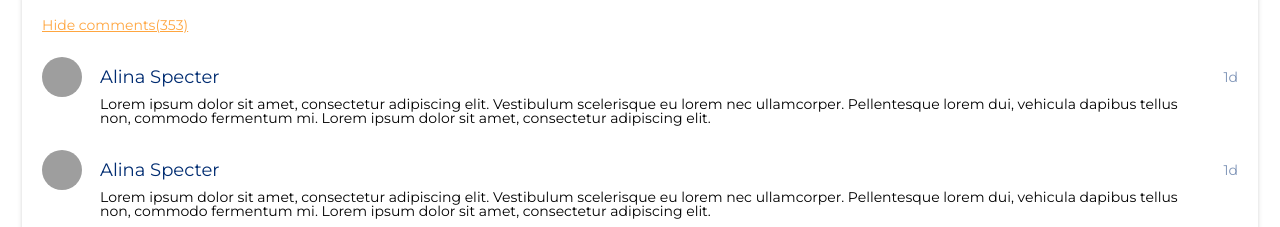
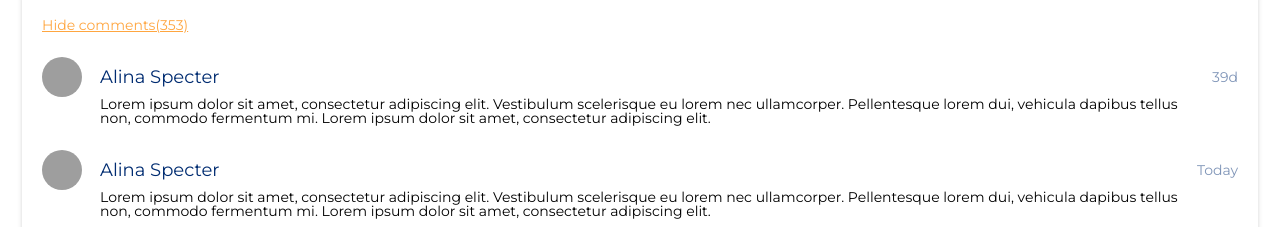
Before and after one commit to kszatkowski/user-profile, an Angular app: page / in a window 1280 px wide. Shown: the part 260-487 px from the top of the page. Built offline with nearby package versions, Linux system fonts and the light colour scheme; grey boxes are pictures that could not be loaded.

Commit message:
Added pipe to display difference between dates.

```diff
--- a/src/app/app.module.ts
+++ b/src/app/app.module.ts
@@ -9,6 +9,7 @@ import { StatisticsComponent } from './components/statistics/statistics.componen
 import { StatistcsItemComponent } from './components/statistics/statistcs-item/statistcs-item.component';
 import { UserProfileCommentsComponent } from './components/user-profile-comments/user-profile-comments.component';
 import { CommentComponent } from './components/user-profile-comments/comment/comment.component';
+import { DayDifferencePipe } from './pipes/day-difference.pipe';
 
 @NgModule({
 	declarations: [
@@ -18,7 +19,8 @@ import { CommentComponent } from './components/user-profile-comments/comment/com
 		StatisticsComponent,
 		StatistcsItemComponent,
 		UserProfileCommentsComponent,
-		CommentComponent
+		CommentComponent,
+		DayDifferencePipe
 	],
 	imports: [
 		BrowserModule,
--- a/src/app/components/user-profile-comments/comment/comment.component.html
+++ b/src/app/components/user-profile-comments/comment/comment.component.html
@@ -1,7 +1,7 @@
 <div class="comment">
 	<div class="row">
 		<app-display-name [imgWidth]="40" [imgHeight]="40" fullName="Alina Specter" [hideLikeButton]="true"></app-display-name>
-		<span>1d</span>
+		<span>{{comment.date | dayDifference}}</span>
 	</div>
 	<p>{{comment.content}}</p>
 </div>
--- /dev/null
+++ b/src/app/pipes/day-difference.pipe.ts
@@ -0,0 +1,13 @@
+import { Pipe, PipeTransform } from '@angular/core';
+
+@Pipe({ name: 'dayDifference' })
+export class DayDifferencePipe implements PipeTransform {
+	transform(date: Date): string {
+		let now = new Date();
+		let incomingDate = new Date(date);
+		let timeDiff = Math.abs(now.getTime() - incomingDate.getTime());
+		let diffDays = timeDiff / (1000 * 3600 * 24);
+
+		return (diffDays < 1 && now.getDay() === incomingDate.getDay()) ? "Today" : `${Math.ceil(diffDays)}d`;
+	}
+}
```
